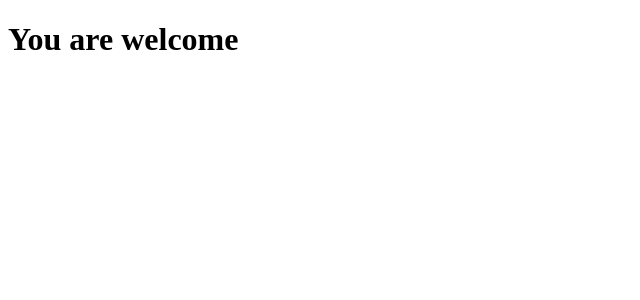
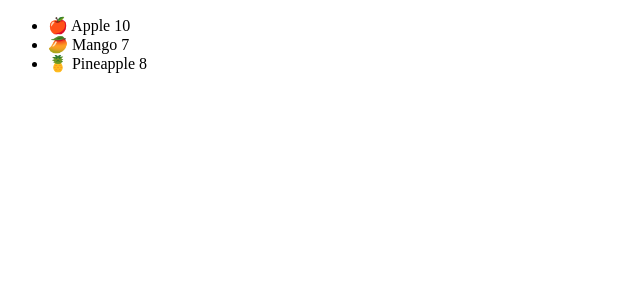
Before and after one commit to DarwinMelaya/Learnin-React, a React (Vite) app in the folder frontend/: page / in a window 1280 px wide. Shown: the top 300 px of the page, without its empty margins (0-640 px from the left). Built offline with nearby package versions, Linux system fonts and the light colour scheme.

Commit message:
Conditionally Rendering List Items

```diff
--- a/frontend/src/App.jsx
+++ b/frontend/src/App.jsx
@@ -1,9 +1,9 @@
-import CondtionalComponent from "./components/CondtionalComponent";
+import Fruits from "./components/Fruits";
 
 function App() {
   return (
     <div className="App">
-      <CondtionalComponent />
+      <Fruits />
     </div>
   );
 }
--- a/frontend/src/components/Fruit.jsx
+++ b/frontend/src/components/Fruit.jsx
@@ -1,7 +1,14 @@
 export default function Fruit({ name, price, emoji }) {
   return (
-    <li>
-      {emoji} {name} ${price}
-    </li>
+    <>
+      {/* {emoji} {name} ${price} */}
+      {price > 5 ? (
+        <li>
+          {emoji} {name} {price}
+        </li>
+      ) : (
+        ""
+      )}
+    </>
   );
 }
```
